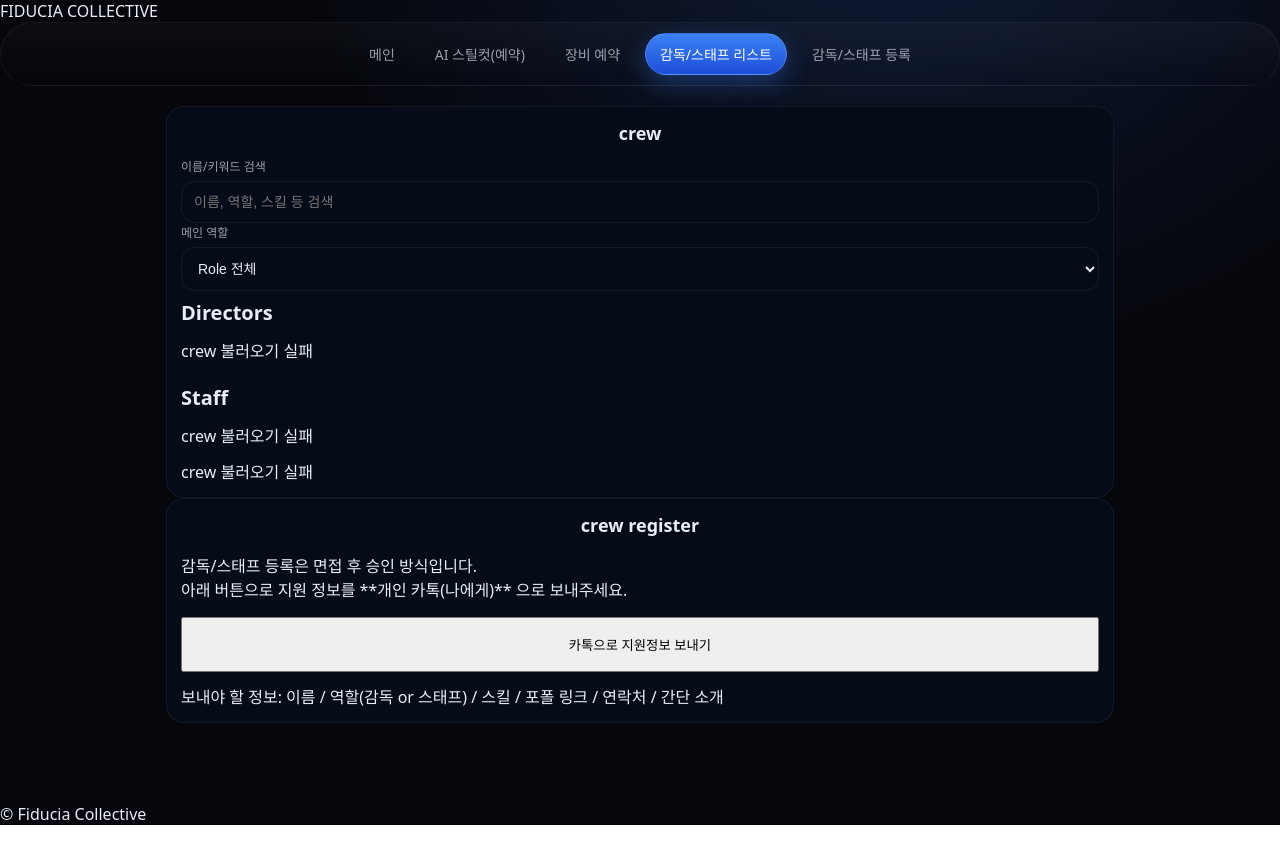
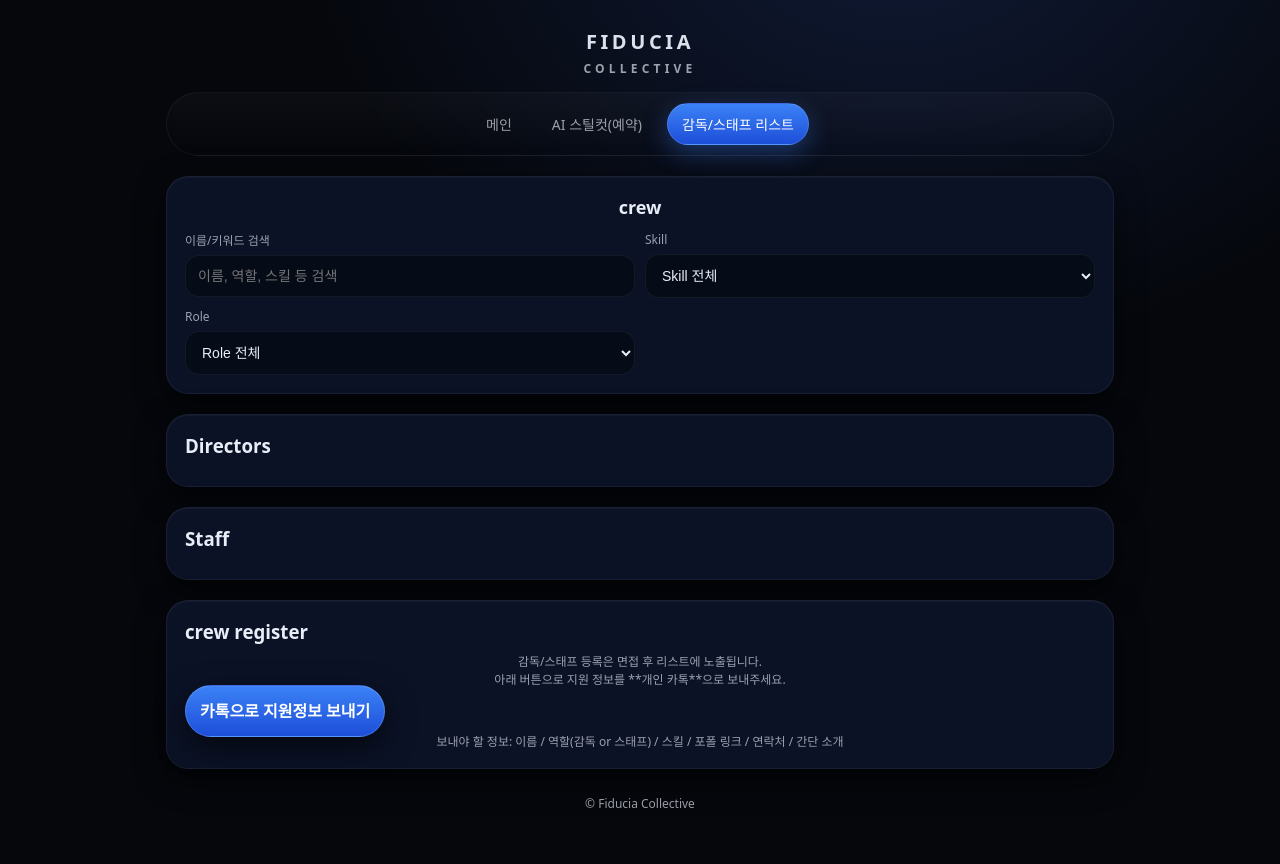
Before and after one commit to jongmindlek/Aistillcutver3, a website: page crew.html in a window 1280 px wide. Before the commit the page ends 825 px from the top, so only its background shows below. Drawn offline with Linux system fonts and the light colour scheme; no server answers.

Commit message:
crew.html 업데이트

```diff
--- a/crew.html
+++ b/crew.html
@@ -1,78 +1,83 @@
 <!doctype html>
 <html lang="ko">
 <head>
-  <meta charset="utf-8"/>
-  <meta name="viewport" content="width=device-width, initial-scale=1"/>
-  <title>Crew | Fiducia</title>
-  <link rel="stylesheet" href="style.css"/>
+  <meta charset="utf-8" />
+  <meta name="viewport" content="width=device-width, initial-scale=1" />
+  <title>Crew List</title>
+  <link rel="stylesheet" href="./style.css" />
 </head>
 <body>
-  <div class="topbar">
-    <div class="brand">
-      FIDUCIA
-      <span class="sub">COLLECTIVE</span>
-    </div>
-  </div>
+  <div class="container">
+    <header class="header">
+      <div class="logo-text">
+        FIDUCIA<br/>
+        <span class="small">COLLECTIVE</span>
+      </div>
 
-  <nav class="nav">
-    <a href="index.html">메인</a>
-    <a href="ai-stillcut.html">AI 스틸컷(예약)</a>
-    <a href="equipment.html">장비 예약</a>
-    <a href="crew.html" class="active">감독/스태프 리스트</a>
-    <a href="#register">감독/스태프 등록</a>
-  </nav>
+      <nav class="nav">
+        <a href="./index.html">메인</a>
+        <a href="./ai-stillcut.html">AI 스틸컷(예약)</a>
+        <a class="active" href="./crew.html">감독/스태프 리스트</a>
+      </nav>
+    </header>
 
-  <main class="container">
+    <section class="section">
+      <h2 class="section-title">crew</h2>
 
-    <section class="card">
-      <div class="section-title" style="margin-top:0;">crew</div>
-
-      <div class="row-2">
-        <div>
+      <div class="crew-controls">
+        <div class="full">
           <label>이름/키워드 검색</label>
-          <input id="searchInput" placeholder="이름, 역할, 스킬 등 검색"/>
+          <input id="searchInput" placeholder="이름, 역할, 스킬 등 검색" />
         </div>
 
         <div>
-          <label>메인 역할</label>
+          <label>Skill</label>
+          <select id="skillFilter">
+            <option value="">Skill 전체</option>
+          </select>
+        </div>
+
+        <div>
+          <label>Role</label>
           <select id="roleFilter">
             <option value="">Role 전체</option>
-            <option value="director">director</option>
-            <option value="staff">staff</option>
           </select>
         </div>
       </div>
-
-      <div style="height:8px;"></div>
-
-      <div class="section-title" style="text-align:left;font-size:20px;">Directors</div>
-      <div id="directorsList" class="list"></div>
-
-      <div class="section-title" style="text-align:left;font-size:20px;margin-top:22px;">Staff</div>
-      <div id="staffList" class="list"></div>
-
-      <div id="crewStatus" class="notice" style="margin-top:12px;">불러오는 중…</div>
     </section>
 
-    <section id="register" class="card">
-      <div class="section-title" style="margin-top:0;">crew register</div>
-      <p class="section-sub">
-        감독/스태프 등록은 면접 후 승인 방식입니다.<br/>
-        아래 버튼으로 지원 정보를 **개인 카톡(나에게)** 으로 보내주세요.
-      </p>
+    <section class="section">
+      <h3 style="margin:0 0 10px;">Directors</h3>
+      <div id="directorsList" class="list"></div>
+    </section>
 
-      <button id="kakaoApplyBtn" class="hero cta" style="width:100%;padding:16px 0;">
+    <section class="section">
+      <h3 style="margin:0 0 10px;">Staff</h3>
+      <div id="staffList" class="list"></div>
+    </section>
+
+    <section class="section">
+      <h3 style="margin:0 0 8px;">crew register</h3>
+      <div class="help" style="text-align:center;margin-bottom:10px;">
+        감독/스태프 등록은 면접 후 리스트에 노출됩니다.<br/>
+        아래 버튼으로 지원 정보를 **개인 카톡**으로 보내주세요.
+      </div>
+
+      <!-- 카카오톡 링크: 너 개인 카톡용 -->
+      <a id="kakaoApplyBtn" class="btn primary" href="#" target="_blank">
         카톡으로 지원정보 보내기
-      </button>
+      </a>
 
-      <div class="notice" style="margin-top:12px;">
+      <div class="help" style="margin-top:10px;text-align:center;">
         보내야 할 정보: 이름 / 역할(감독 or 스태프) / 스킬 / 포폴 링크 / 연락처 / 간단 소개
       </div>
     </section>
 
-  </main>
+    <footer class="footer">
+      © Fiducia Collective
+    </footer>
+  </div>
 
-  <footer>© Fiducia Collective</footer>
-  <script src="js/crew.js"></script>
+  <script src="./js/crew.js"></script>
 </body>
 </html>
```
